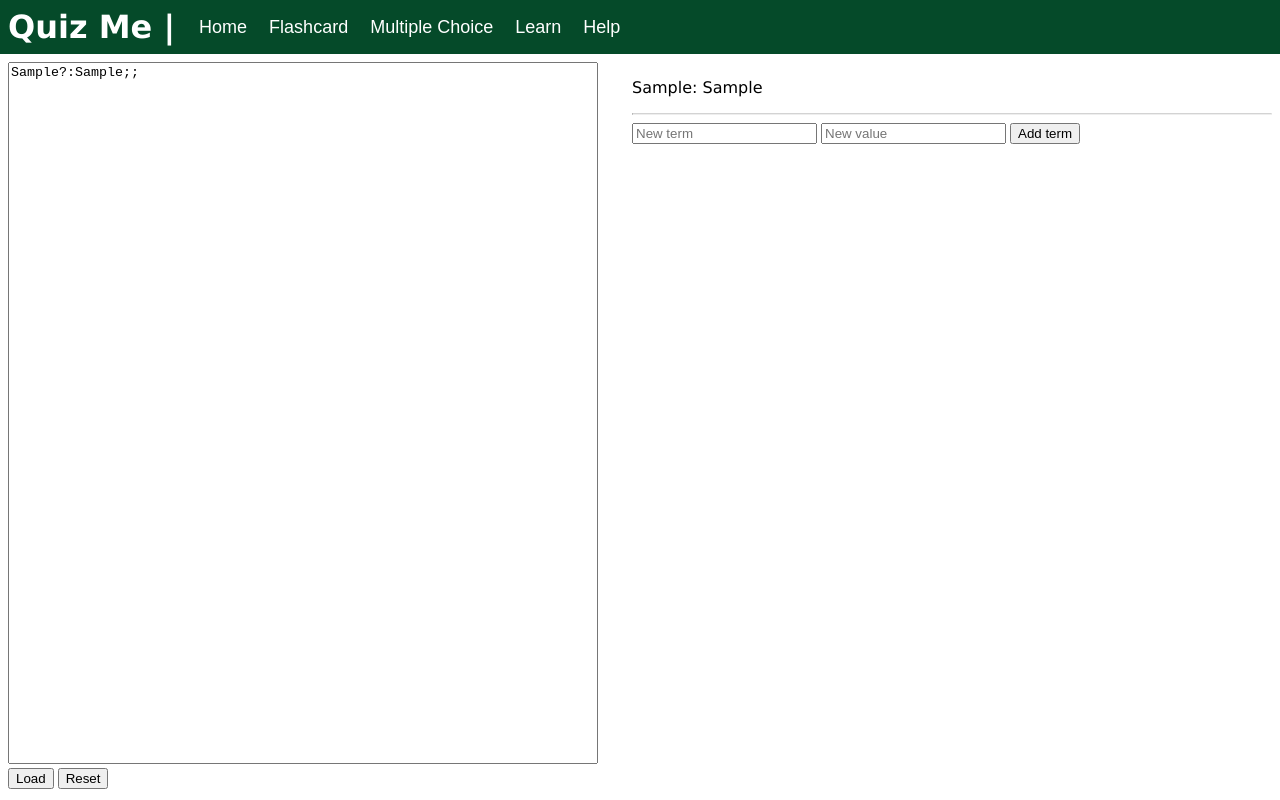
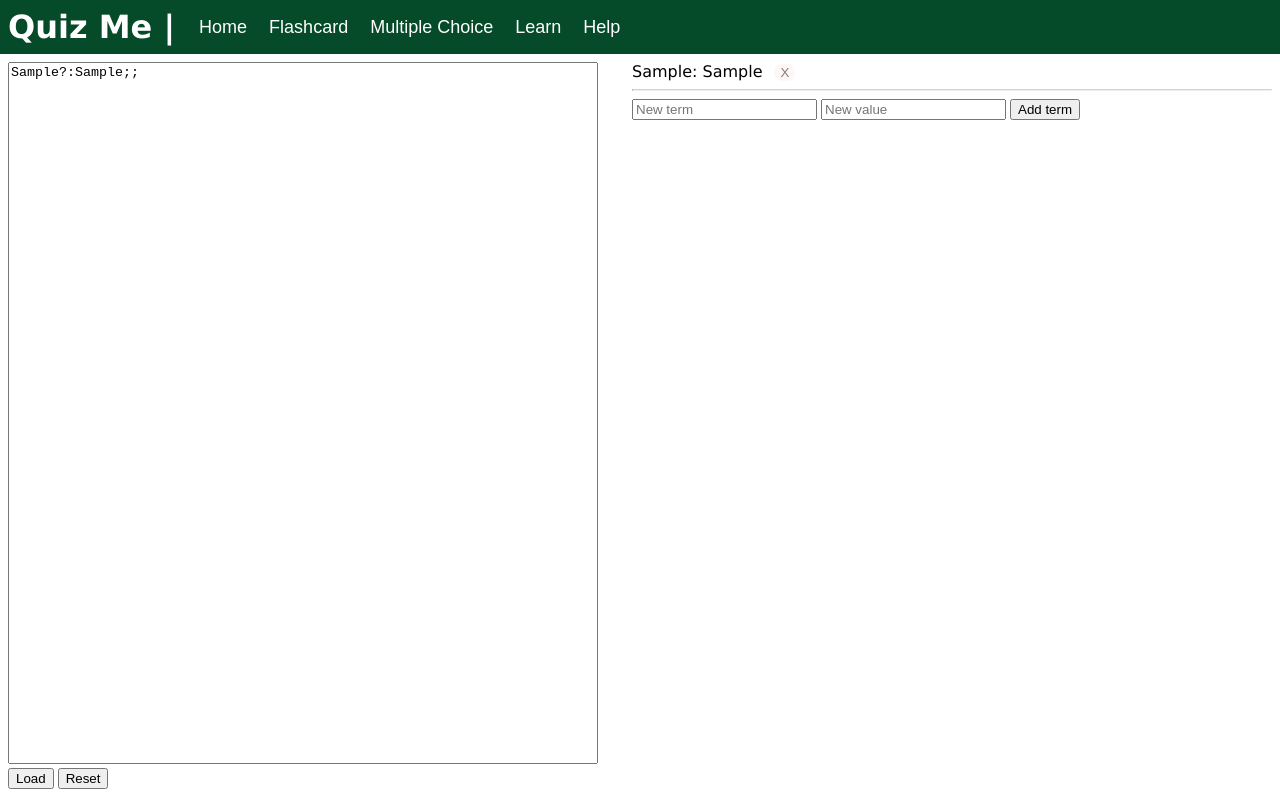
Before and after one commit to charlieboalch/quiz, a SvelteKit app: page / in a window 1280 px wide. Both pictures are taken after typing "Sample", "Sample" into the empty fields and a click on the button "Add term". Built offline with nearby package versions, Linux system fonts and the light colour scheme.

Commit message:
Terms display fiddling

```diff
--- a/src/routes/Home.svelte
+++ b/src/routes/Home.svelte
@@ -30,16 +30,26 @@
     p {
         font-family: Verdana, Geneva, Tahoma, sans-serif;
         font-size: medium;
+        display: inline;
+        margin-right: 0.5em;
     }
 
     hr {
         border-top: 1px solid lightgray;
+    }
+
+    .remove-term{
+        border: 0;
+        background-color: #fff6f6f8;
+        color: gray;
+        border-radius: 8px;
     }
 </style>
 
 <script>
     //import fetch from "node-fetch";
     import { onMount } from 'svelte';
+	import { slide } from 'svelte/transition';
 
     export let data = '';
     export let map = new Map();
@@ -79,6 +89,8 @@
         }
 
         map = map;
+        data = generateMapString();
+        mapTerms = Array.from(map.keys());
     }
 
     onMount(() => {
@@ -100,6 +112,21 @@
         newTerm = '';
         newValue = '';
     }
+
+    function removeTerm(term) {
+        map.delete(term);
+        data = generateMapString();
+        map = map;
+        mapTerms = Array.from(map.keys());
+    }
+
+    function generateMapString() {
+        let base = '';
+        for (const key of map.keys()){
+            base = base + key + "?:" + map.get(key) + ";;";
+        }
+        return base;
+    }
 </script>
 
 <div id="quiz-data-div">
@@ -110,8 +137,11 @@
 
 <div id="map-display-div">
     {#each mapTerms as term}
-        <p>{term}: {map.get(term)}</p>
-        <hr>
+        <div transition:slide>
+            <p>{term}: {map.get(term)}</p>
+            <button class="remove-term" on:click={() => removeTerm(term)}>X</button>
+            <hr>
+        </div>
     {/each}
 
     <div>
```
